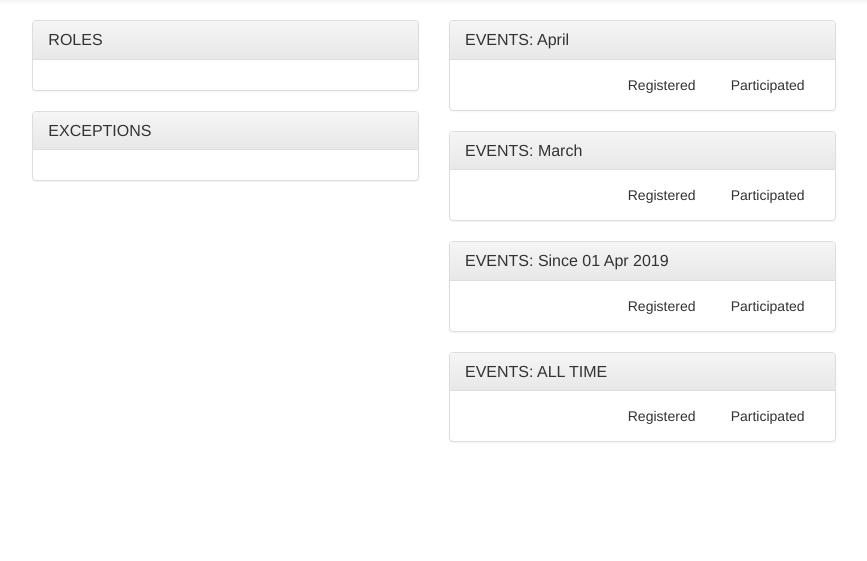
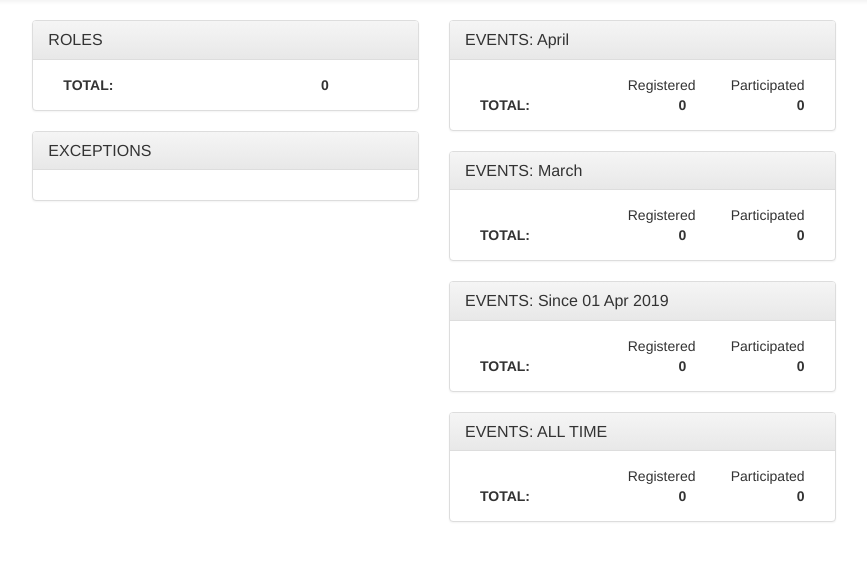
Before and after one commit to drdavidknott/betterstart, a Django app: page / in a window 1280 px wide. Shown: the part 52-613 px from the top of the page, without its empty margins (191-1058 px from the left). Run offline with Django 3.2, Linux system fonts and the light colour scheme; data that the repository does not hold is empty; some libraries are stand-ins or nearby versions.

Commit message:
Added totals and links to dashboard.

```diff
--- a/people/templates/people/index.html
+++ b/people/templates/people/index.html
@@ -23,10 +23,19 @@
 							</div>
 							<div class="col-md-2" align="right">
 									{{ role_type.count }}
+							</div>
 							<div class="col-md-2"></div>
-							</div>
 						{% endif %}
 					{% endfor %}
+					<strong>
+						<div class="col-md-8">
+							TOTAL:
+						</div>
+						<div class="col-md-2" align="right">
+							{{ total_people }}
+						</div>
+						<div class="col-md-2"></div>
+					</strong>
 				</div>
 			</div>
  			<div class="panel panel-default">
@@ -70,7 +79,10 @@
 		<div class="col-md-4">
  			<div class="panel panel-default">
 	 			<div class="panel-heading">
-	 				<h4 class="panel-title">EVENTS: {{ dashboard_dates.first_day_of_this_month|date:'F' }}</h4>
+	 				<h4 class="panel-title">
+	 					<a href="{% url 'event_type_this_month' 0 %}">
+	 						EVENTS: {{ dashboard_dates.first_day_of_this_month|date:'F' }}</h4>
+	 					</a>
 	 			</div>
 		 		<div class="panel-body">
 					<div class="col-md-5"></div>
@@ -89,11 +101,25 @@
 							</div>
 						{% endif %}
 					{% endfor %}
+					<strong>
+						<div class="col-md-5">
+							TOTAL:
+						</div>
+						<div class="col-md-3" align="right">
+							{{ event_dashboard.this_month_registered_total }}
+						</div>
+						<div class="col-md-4" align="right">
+							{{ event_dashboard.this_month_participated_total }}
+						</div>
+					</strong>
 				</div>
 			</div>
  			<div class="panel panel-default">
 	 			<div class="panel-heading">
-	 				<h4 class="panel-title">EVENTS: {{ dashboard_dates.first_day_of_last_month|date:'F' }}</h4>
+	 				<h4 class="panel-title">
+	 					<a href="{% url 'event_type_last_month' 0 %}">
+	 						EVENTS: {{ dashboard_dates.first_day_of_last_month|date:'F' }}</h4>
+	 					</a>
 	 			</div>
 		 		<div class="panel-body">
 					<div class="col-md-5"></div>
@@ -112,11 +138,25 @@
 							</div>
 						{% endif %}
 					{% endfor %}
+					<strong>
+						<div class="col-md-5">
+							TOTAL:
+						</div>
+						<div class="col-md-3" align="right">
+							{{ event_dashboard.last_month_registered_total }}
+						</div>
+						<div class="col-md-4" align="right">
+							{{ event_dashboard.last_month_participated_total }}
+						</div>
+					</strong>
 				</div>
 			</div>
  			<div class="panel panel-default">
 	 			<div class="panel-heading">
-	 				<h4 class="panel-title">EVENTS: Since {{ dashboard_dates.first_day_of_this_year|date:'d M Y' }}</h4>
+	 				<h4 class="panel-title">
+	 					<a href="{% url 'event_type_this_year' 0 %}">
+	 						EVENTS: Since {{ dashboard_dates.first_day_of_this_year|date:'d M Y' }}</h4>
+	 					</a>
 	 			</div>
 		 		<div class="panel-body">
 					<div class="col-md-5"></div>
@@ -135,11 +175,22 @@
 							</div>
 						{% endif %}
 					{% endfor %}
+					<strong>
+						<div class="col-md-5">
+							TOTAL:
+						</div>
+						<div class="col-md-3" align="right">
+							{{ event_dashboard.this_year_registered_total }}
+						</div>
+						<div class="col-md-4" align="right">
+							{{ event_dashboard.this_year_participated_total }}
+						</div>
+					</strong>
 				</div>
 			</div>
  			<div class="panel panel-default">
 	 			<div class="panel-heading">
-	 				<h4 class="panel-title">EVENTS: ALL TIME</h4>
+	 				<h4 class="panel-title"><a href="{% url 'event_type' 0 %}">EVENTS: ALL TIME</a></h4>
 	 			</div>
 		 		<div class="panel-body">
 					<div class="col-md-5"></div>
@@ -158,6 +209,17 @@
 							</div>
 						{% endif %}
 					{% endfor %}
+					<strong>
+						<div class="col-md-5">
+							TOTAL:
+						</div>
+						<div class="col-md-3" align="right">
+							{{ event_dashboard.all_time_registered_total }}
+						</div>
+						<div class="col-md-4" align="right">
+							{{ event_dashboard.all_time_participated_total }}
+						</div>
+					</strong>
 				</div>
 			</div>
 		</div>
--- a/people/views.py
+++ b/people/views.py
@@ -33,6 +33,7 @@ def index(request):
 	# set the context
 	context = build_context({
 								'role_types' : role_types,
+								'total_people' : Person.objects.all().count(),
 								'parents_with_no_children' : len(parents_with_no_children),
 								'parents_with_no_children_under_four' : len(parents_with_no_children_under_four),
 								'parents_with_overdue_children' : len(parents_with_overdue_children),
@@ -662,15 +663,34 @@ def get_dashboard_event_counts(
 								):
 	# create the empty dictionary
 	dashboard_dict = {}
-	# get the event counts for use on the dashboard
+	# get the event counts and totals for use on the dashboard
 	dashboard_dict['all_time'] = get_event_types_with_counts()
+	dashboard_dict = get_dashboard_totals(dashboard_dict, 'all_time')
 	dashboard_dict['this_year'] = get_event_types_with_counts(date_from=first_day_of_this_year)
+	dashboard_dict = get_dashboard_totals(dashboard_dict, 'this_year')
 	dashboard_dict['last_month'] = get_event_types_with_counts(
 																date_from=first_day_of_last_month,
 																date_to=last_day_of_last_month
 																)
+	dashboard_dict = get_dashboard_totals(dashboard_dict, 'last_month')
 	dashboard_dict['this_month'] = get_event_types_with_counts(date_from=first_day_of_this_month)
+	dashboard_dict = get_dashboard_totals(dashboard_dict, 'this_month')
 	# now return the dictionary
+	return dashboard_dict
+
+def get_dashboard_totals(dashboard_dict,dashboard_name):
+	# create 0 values
+	registered_total = 0
+	participated_total = 0
+	# go through the list
+	for event_type_with_counts in dashboard_dict[dashboard_name]:
+		# update the totals
+		registered_total += event_type_with_counts.registered_count
+		participated_total += event_type_with_counts.participated_count
+	# set the values in the dictionary
+	dashboard_dict[dashboard_name + '_registered_total'] = registered_total
+	dashboard_dict[dashboard_name + '_participated_total'] = participated_total
+	# return the result
 	return dashboard_dict
 
 def get_event_type(event_type_id):
```
